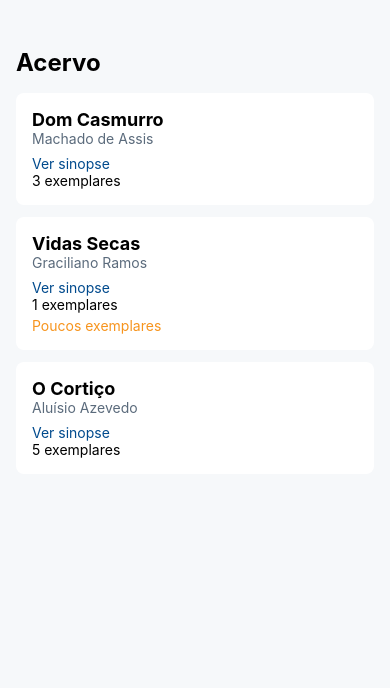
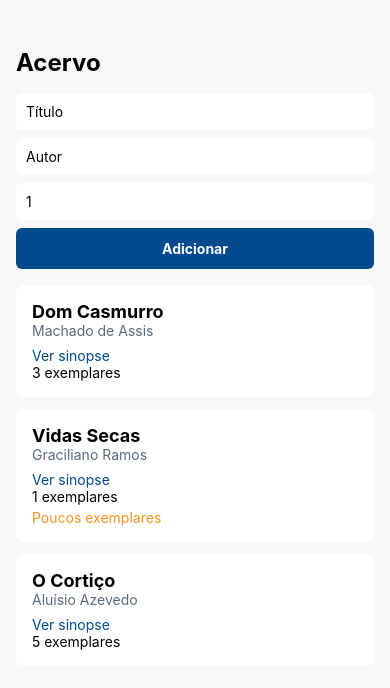
Before and after one commit to thalsime/uc8-mobile-biblioteca, a React Native app: screen / in a window 390 px wide. Shown: the top 688 px of the page. Built offline with nearby package versions, Linux system fonts and the light colour scheme.

Commit message:
feat: formulário controlado do livro
- FormularioLivro com três TextInput controlados por useState
- DadosLivro exportado e prop aoAdicionar(dados: DadosLivro)
- App guarda a lista em useState e define o id (maior + 1)
- lista em ScrollView com key={livro.id}

```diff
--- a/App.tsx
+++ b/App.tsx
@@ -1,19 +1,29 @@
+import { useState } from 'react';
 import { ScrollView, StyleSheet, Text, View } from 'react-native';
 import { CartaoLivro } from './src/componentes/CartaoLivro';
+import { FormularioLivro, type DadosLivro } from './src/componentes/FormularioLivro';
 import type { Livro } from './src/types/biblioteca';
 
-const acervo: Livro[] = [
+const acervoInicial: Livro[] = [
   { id: 1, titulo: 'Dom Casmurro', autor: 'Machado de Assis', sinopse: 'Romance narrado por Bentinho.', exemplares: 3 },
   { id: 2, titulo: 'Vidas Secas', autor: 'Graciliano Ramos', exemplares: 1 },
   { id: 3, titulo: 'O Cortiço', autor: 'Aluísio Azevedo', exemplares: 5 },
 ];
 
 export default function App() {
+  const [livros, setLivros] = useState<Livro[]>(acervoInicial);
+
+  function adicionar(dados: DadosLivro) {
+    const proximoId = livros.reduce((maior, atual) => Math.max(maior, atual.id), 0) + 1;
+    setLivros([{ id: proximoId, ...dados }, ...livros]);
+  }
+
   return (
     <View style={estilos.tela}>
       <Text style={estilos.cabecalho}>Acervo</Text>
+      <FormularioLivro aoAdicionar={adicionar} />
       <ScrollView>
-        {acervo.map((livro) => (
+        {livros.map((livro) => (
           <CartaoLivro key={livro.id} livro={livro} />
         ))}
       </ScrollView>
--- /dev/null
+++ b/src/componentes/FormularioLivro.tsx
@@ -0,0 +1,61 @@
+import { useState } from 'react';
+import { Pressable, StyleSheet, Text, TextInput, View } from 'react-native';
+
+export interface DadosLivro {
+  titulo: string;
+  autor: string;
+  exemplares: number;
+}
+
+interface FormularioLivroProps {
+  aoAdicionar: (dados: DadosLivro) => void;
+}
+
+export function FormularioLivro({ aoAdicionar }: FormularioLivroProps) {
+  const [titulo, setTitulo] = useState('');
+  const [autor, setAutor] = useState('');
+  const [exemplares, setExemplares] = useState('1');
+
+  function enviar() {
+    const quantidade = Number(exemplares);
+    // O formulário não conhece a lista: quem a guarda define o id.
+    aoAdicionar({ titulo, autor, exemplares: quantidade });
+    setTitulo('');
+    setAutor('');
+    setExemplares('1');
+  }
+
+  return (
+    <View style={estilos.formulario}>
+      <TextInput
+        style={estilos.campo}
+        placeholder="Título"
+        value={titulo}
+        onChangeText={setTitulo}
+      />
+      <TextInput
+        style={estilos.campo}
+        placeholder="Autor"
+        value={autor}
+        onChangeText={setAutor}
+      />
+      <TextInput
+        style={estilos.campo}
+        placeholder="Exemplares"
+        keyboardType="numeric"
+        value={exemplares}
+        onChangeText={setExemplares}
+      />
+      <Pressable style={estilos.botao} onPress={enviar}>
+        <Text style={estilos.textoBotao}>Adicionar</Text>
+      </Pressable>
+    </View>
+  );
+}
+
+const estilos = StyleSheet.create({
+  formulario: { marginBottom: 16 },
+  campo: { backgroundColor: '#fff', borderRadius: 6, padding: 10, marginBottom: 8 },
+  botao: { backgroundColor: '#004A8D', borderRadius: 6, padding: 12, alignItems: 'center' },
+  textoBotao: { color: '#fff', fontWeight: 'bold' },
+});
```
